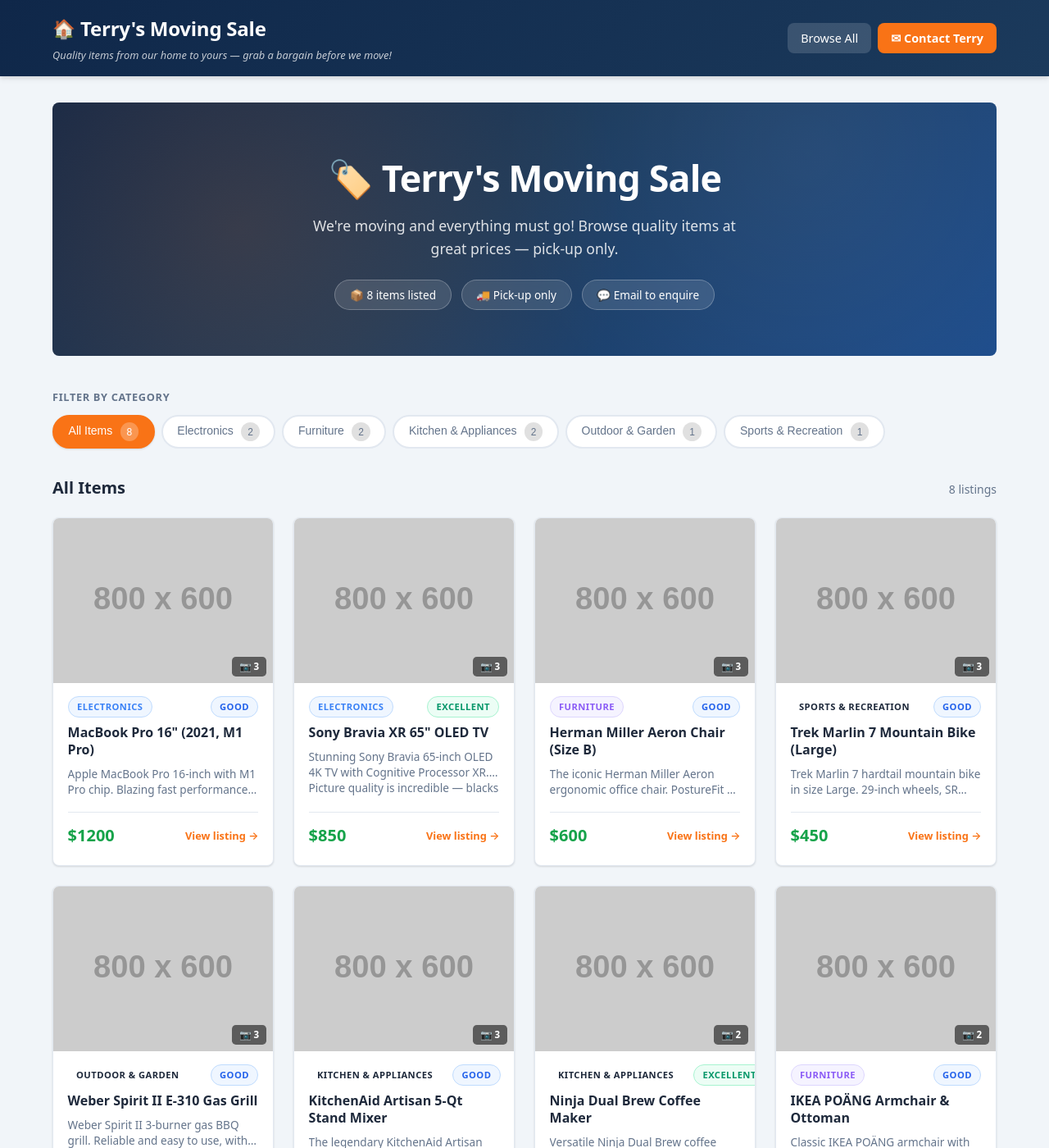
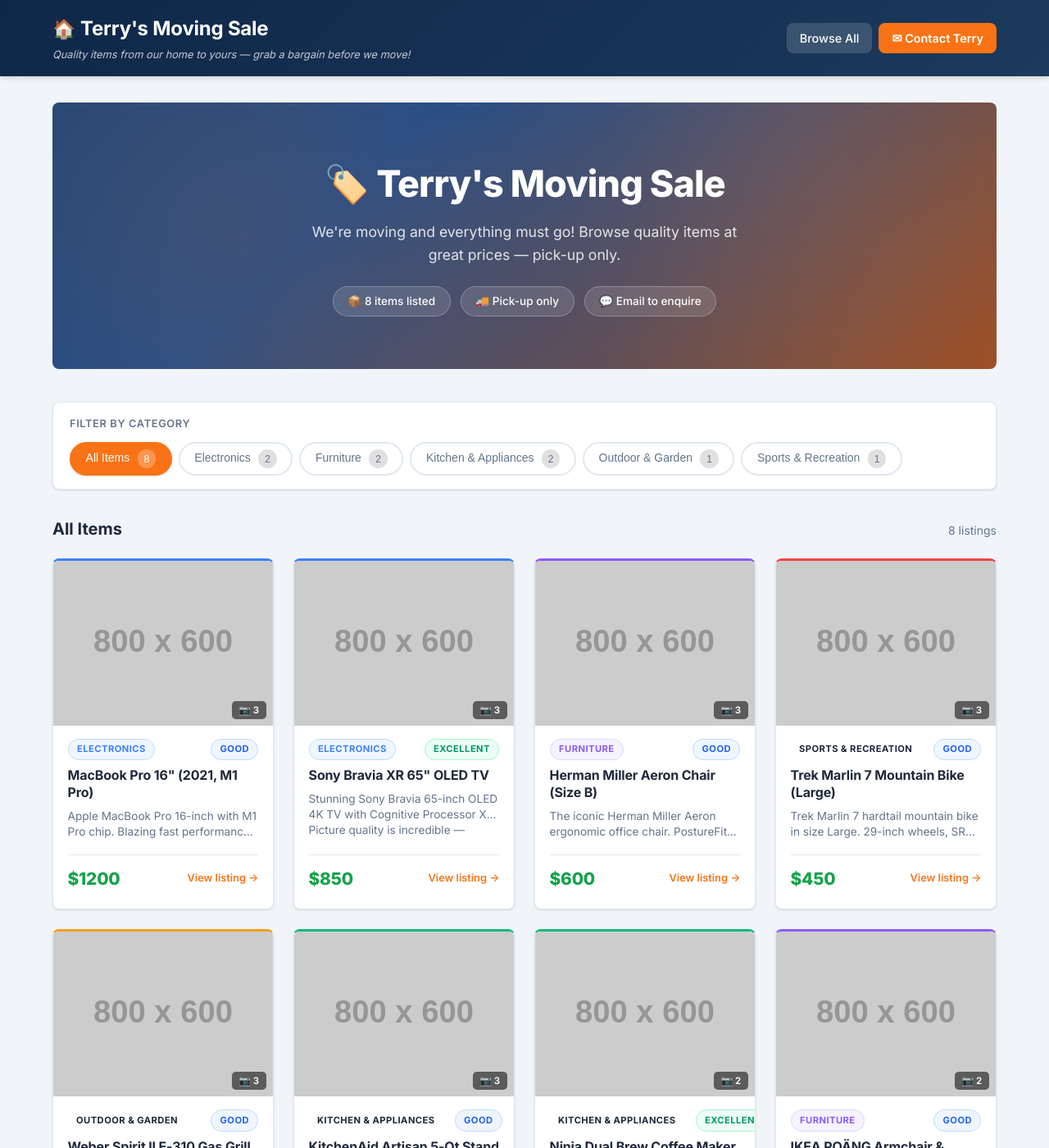
Before and after one commit to TTFerreira/terrys-moving-sale, a Jekyll site: the page built from index.html, in a window 1280 px wide and 1400 px high. Shown: the whole window at 82% size. Built offline with Jekyll 4.4.1, drawn with Linux system fonts in a browser that asks for light colours.

Commit message:
style: improve visual flair and fix photo icon alignment
Agent-Logs-Url: https://github.com/TTFerreira/terrys-moving-sale/sessions/3ae85bc6-b275-4707-910e-49e43ac3309f

Co-authored-by: TTFerreira <13345216+TTFerreira@users.noreply.github.com>

```diff
--- a/_layouts/default.html
+++ b/_layouts/default.html
@@ -5,6 +5,9 @@
   <meta name="viewport" content="width=device-width, initial-scale=1.0" />
   <title>{% if page.title and page.title != "Home" %}{{ page.title }} — {% endif %}{{ site.title }}</title>
   <meta name="description" content="{% if page.description %}{{ page.description }}{% else %}{{ site.description }}{% endif %}" />
+  <link rel="preconnect" href="https://fonts.googleapis.com" />
+  <link rel="preconnect" href="https://fonts.gstatic.com" crossorigin />
+  <link href="https://fonts.googleapis.com/css2?family=Inter:wght@400;500;600;700;800&display=swap" rel="stylesheet" />
   <link rel="stylesheet" href="{{ site.baseurl }}/assets/css/style.css" />
   {% seo %}
 </head>
--- a/assets/css/style.css
+++ b/assets/css/style.css
@@ -34,12 +34,14 @@
   --shadow-md: 0 4px 6px rgba(0,0,0,.07), 0 2px 4px rgba(0,0,0,.06);
   --shadow-lg: 0 10px 15px rgba(0,0,0,.08), 0 4px 6px rgba(0,0,0,.05);
   --shadow-xl: 0 20px 25px rgba(0,0,0,.10), 0 8px 10px rgba(0,0,0,.06);
+
+  --font-sans: 'Inter', system-ui, -apple-system, "Segoe UI", Roboto, sans-serif;
 }
 
 html { font-size: 16px; scroll-behavior: smooth; }
 
 body {
-  font-family: system-ui, -apple-system, "Segoe UI", Roboto, sans-serif;
+  font-family: var(--font-sans);
   background: var(--color-bg);
   color: var(--color-text);
   line-height: 1.6;
@@ -141,10 +143,18 @@ img { display: block; max-width: 100%; }
 /* ============================================================
    Hero Banner (index page)
    ============================================================ */
+@keyframes heroShift {
+  0%   { background-position: 0% 50%; }
+  50%  { background-position: 100% 50%; }
+  100% { background-position: 0% 50%; }
+}
+
 .hero {
-  background: linear-gradient(135deg, #0f2749 0%, #1B3A5C 45%, #1e4d8c 100%);
+  background: linear-gradient(135deg, #0a1f3d 0%, #1B3A5C 40%, #1e4d8c 70%, #c85000 100%);
+  background-size: 300% 300%;
+  animation: heroShift 12s ease infinite;
   color: #fff;
-  padding: 3.5rem 1.5rem;
+  padding: 4rem 1.5rem;
   text-align: center;
   margin-bottom: 2.5rem;
   border-radius: var(--radius);
@@ -204,6 +214,11 @@ img { display: block; max-width: 100%; }
    ============================================================ */
 .filter-section {
   margin-bottom: 2rem;
+  background: var(--color-surface);
+  border: 1px solid var(--color-border);
+  border-radius: var(--radius);
+  padding: 1rem 1.25rem;
+  box-shadow: var(--shadow-sm);
 }
 
 .filter-section h2 {
@@ -297,16 +312,33 @@ img { display: block; max-width: 100%; }
   border-radius: var(--radius);
   box-shadow: var(--shadow-sm);
   border: 1px solid var(--color-border);
+  border-top: 3px solid var(--color-border);
   overflow: hidden;
   transition: transform 0.22s ease, box-shadow 0.22s ease, border-color 0.22s ease;
   display: flex;
   flex-direction: column;
 }
 
+/* Category-coloured top accent on cards */
+.item-card[data-category="Electronics"]          { border-top-color: var(--cat-electronics); }
+.item-card[data-category="Furniture"]            { border-top-color: var(--cat-furniture); }
+.item-card[data-category="Kitchen"],
+.item-card[data-category="Kitchen Appliances"],
+.item-card[data-category="Kitchen & Appliances"] { border-top-color: var(--cat-kitchen); }
+.item-card[data-category="Outdoor"],
+.item-card[data-category="Outdoor Garden"],
+.item-card[data-category="Outdoor & Garden"]     { border-top-color: var(--cat-outdoor); }
+.item-card[data-category="Sports"],
+.item-card[data-category="Sports Recreation"],
+.item-card[data-category="Sports & Recreation"]  { border-top-color: var(--cat-sports); }
+.item-card[data-category="Books"],
+.item-card[data-category="Books Media"],
+.item-card[data-category="Books & Media"]        { border-top-color: var(--cat-books); }
+
 .item-card:hover {
-  transform: translateY(-5px);
-  box-shadow: var(--shadow-xl);
-  border-color: rgba(249,115,22,0.3);
+  transform: translateY(-6px);
+  box-shadow: 0 16px 32px rgba(0,0,0,.12), 0 6px 12px rgba(249,115,22,.1);
+  border-color: rgba(249,115,22,0.45);
   text-decoration: none;
 }
 
@@ -341,6 +373,10 @@ img { display: block; max-width: 100%; }
   border-radius: 0.3rem;
   backdrop-filter: blur(4px);
   pointer-events: none;
+  display: inline-flex;
+  align-items: center;
+  gap: 0.25rem;
+  line-height: 1.4;
 }
 
 .item-card-img-placeholder {
@@ -352,10 +388,15 @@ img { display: block; max-width: 100%; }
   align-items: center;
   justify-content: center;
   color: var(--color-text-muted);
-  gap: 0.5rem;
+  gap: 0.4rem;
   font-size: 0.8rem;
 }
-.item-card-img-placeholder span { font-size: 2.5rem; }
+.item-card-img-placeholder span {
+  font-size: 2.5rem;
+  line-height: 1;
+  display: block;
+  opacity: 0.6;
+}
 
 .item-card-body {
   padding: 1rem 1.1rem 1.25rem;
@@ -379,6 +420,7 @@ img { display: block; max-width: 100%; }
   color: var(--color-text);
   line-height: 1.3;
   margin-bottom: 0.15rem;
+  letter-spacing: -0.01em;
 }
 
 .item-card-excerpt {
@@ -402,9 +444,10 @@ img { display: block; max-width: 100%; }
 }
 
 .item-card-price {
-  font-size: 1.25rem;
+  font-size: 1.3rem;
   font-weight: 800;
   color: var(--color-price);
+  letter-spacing: -0.01em;
 }
 
 .item-card-link {
@@ -522,7 +565,12 @@ img { display: block; max-width: 100%; }
   gap: 0.5rem;
   font-size: 0.9rem;
 }
-.gallery-placeholder span { font-size: 4rem; }
+.gallery-placeholder span {
+  font-size: 4rem;
+  line-height: 1;
+  display: block;
+  opacity: 0.55;
+}
 
 /* Gallery nav arrows */
 .gallery-nav {
```
